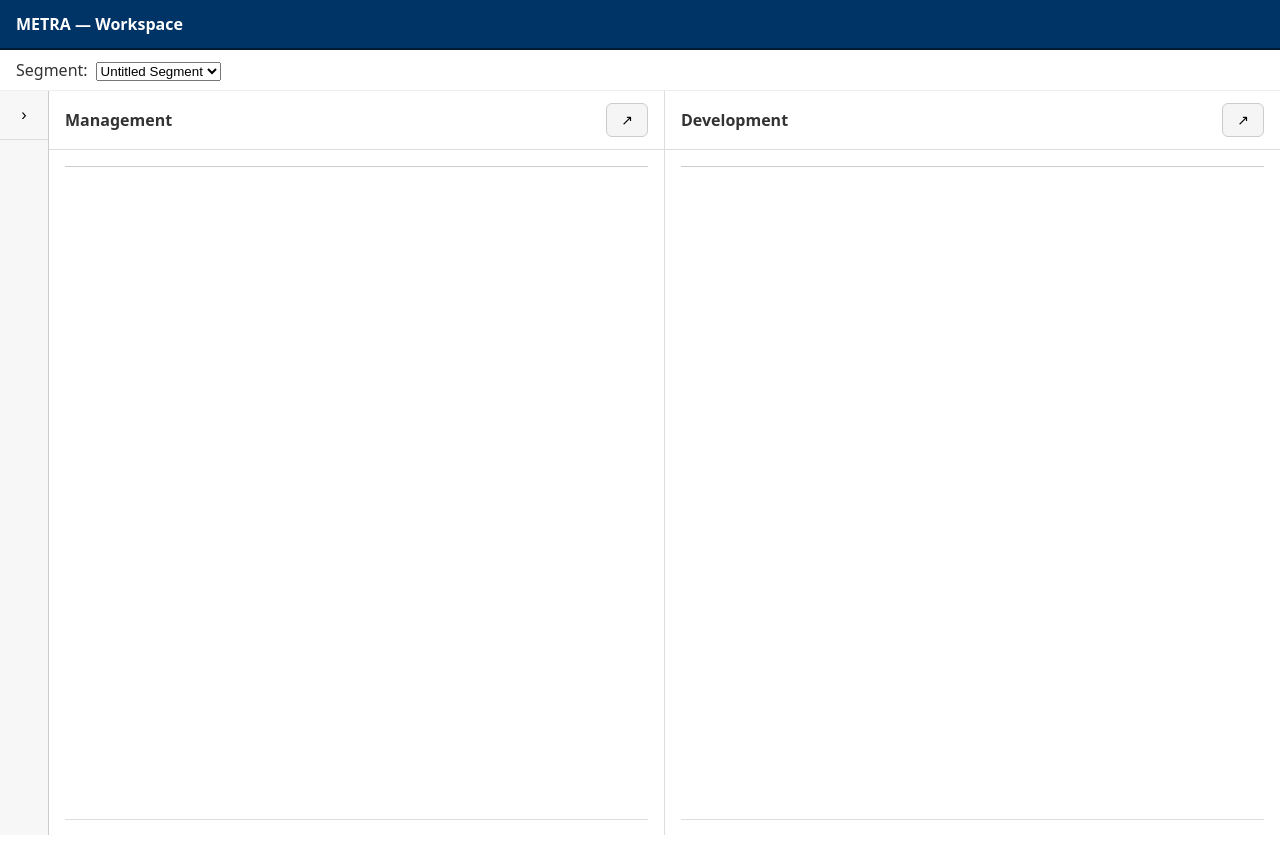
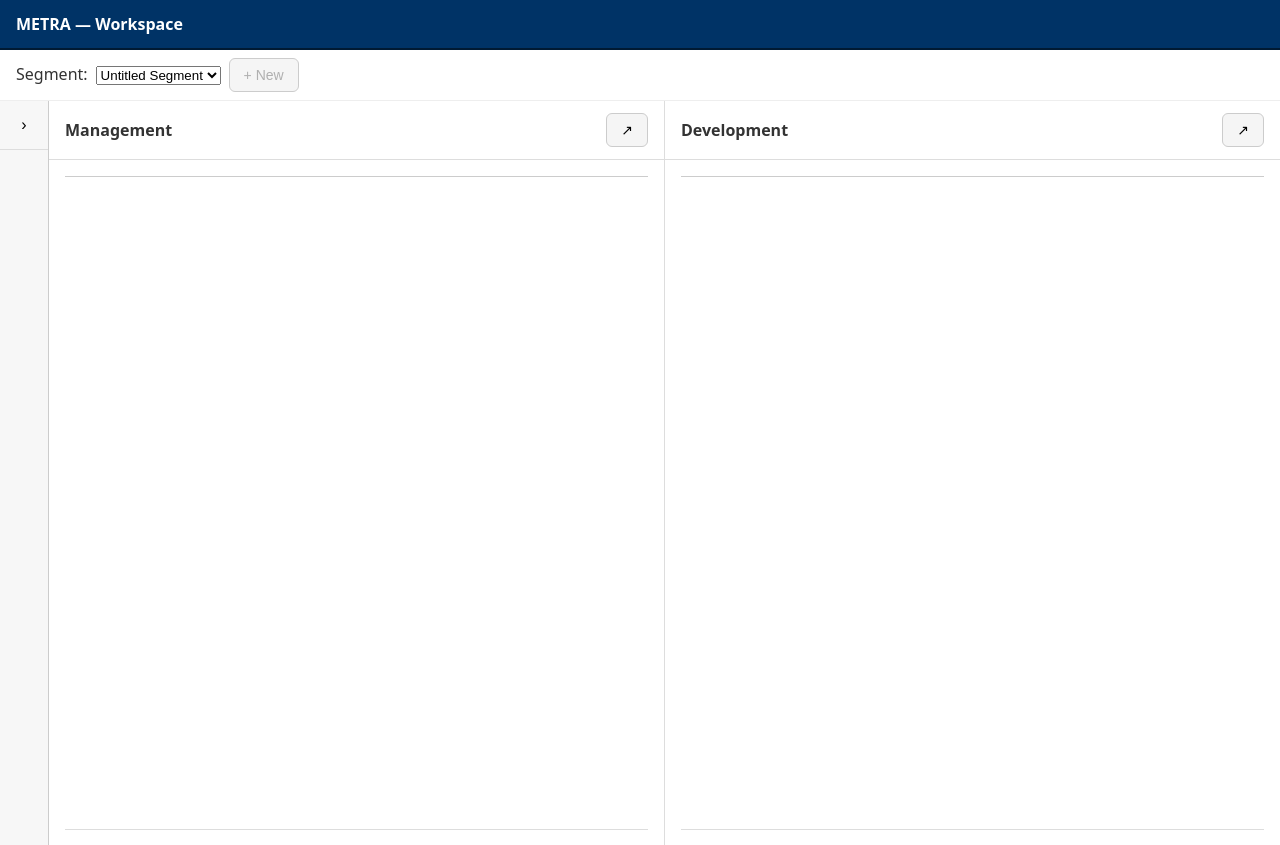
Before and after one commit to johnjkelly1945-ops/project-tracker-vite-pwa-v15, a React (Vite) app: page / in a window 1280 px wide. Built offline with nearby package versions, Linux system fonts and the light colour scheme.

Commit message:
Stage 360 Phase 2 — Segment creation with auto-numbered titles (authority-gated, non-destructive)

```diff
--- a/src/App.jsx
+++ b/src/App.jsx
@@ -549,6 +549,22 @@ export default function App() {
     />
   );
 
+
+  function handleCreateSegment() {
+    const base = "Untitled Segment";
+    const count = segments.filter(s => s.segmentTitle.startsWith(base)).length;
+    const title = count === 0 ? base : `${base} ${count + 1}`;
+    const newSegment = {
+      segmentId: `segment-${Date.now()}`,
+      segmentTitle: title,
+      archived: false,
+      createdAt: Date.now(),
+    };
+
+    setSegments(prev => [...prev, newSegment]);
+    setActiveSegmentId(newSegment.segmentId);
+  }
+
   /* ===================== RENDER ===================== */
 
   return (
@@ -569,6 +585,13 @@ export default function App() {
               </option>
             ))}
         </select>
+        <button
+          style={{ marginLeft: 8 }}
+          onClick={handleCreateSegment}
+          disabled={!hasMutationAuthority}
+        >
+          + New
+        </button>
       </div>
 
       <div style={{ display: "flex", height: "calc(100vh - 56px)" }}>
```
